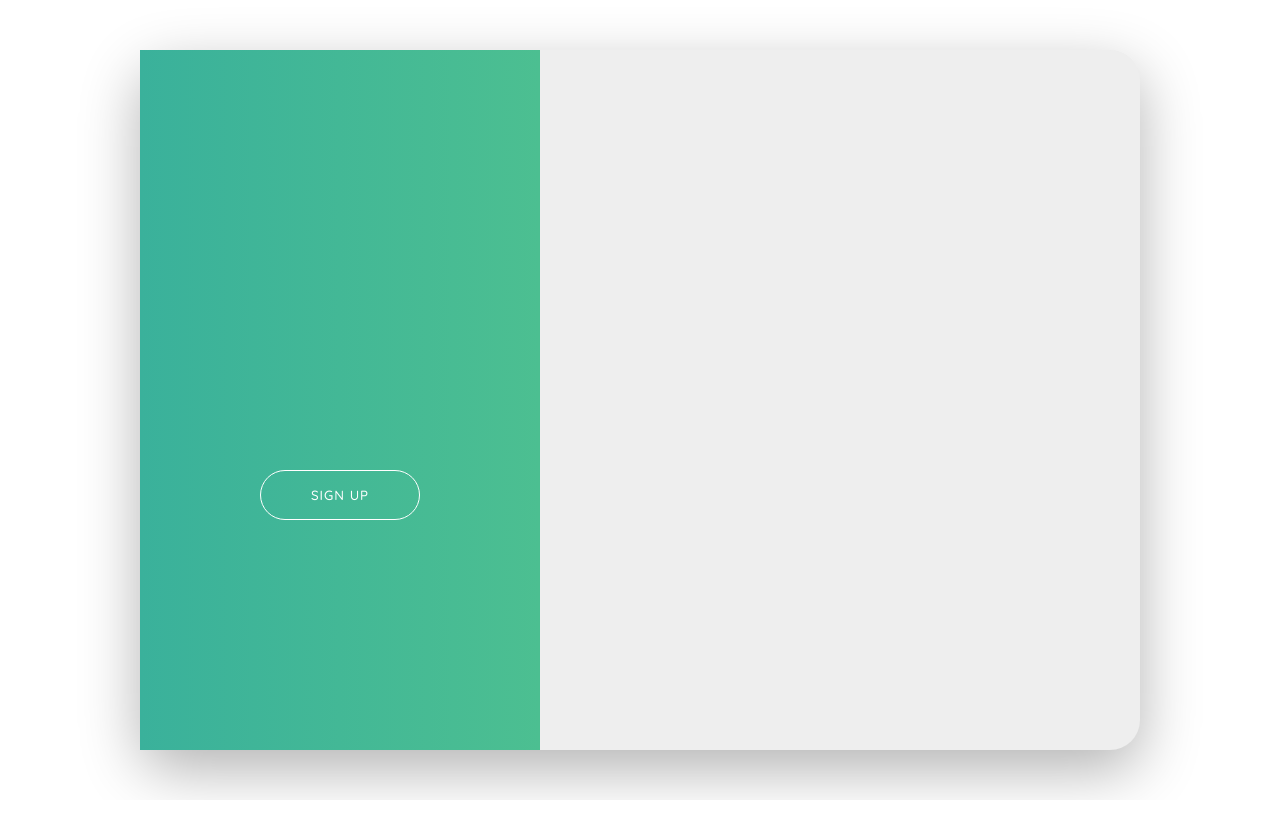
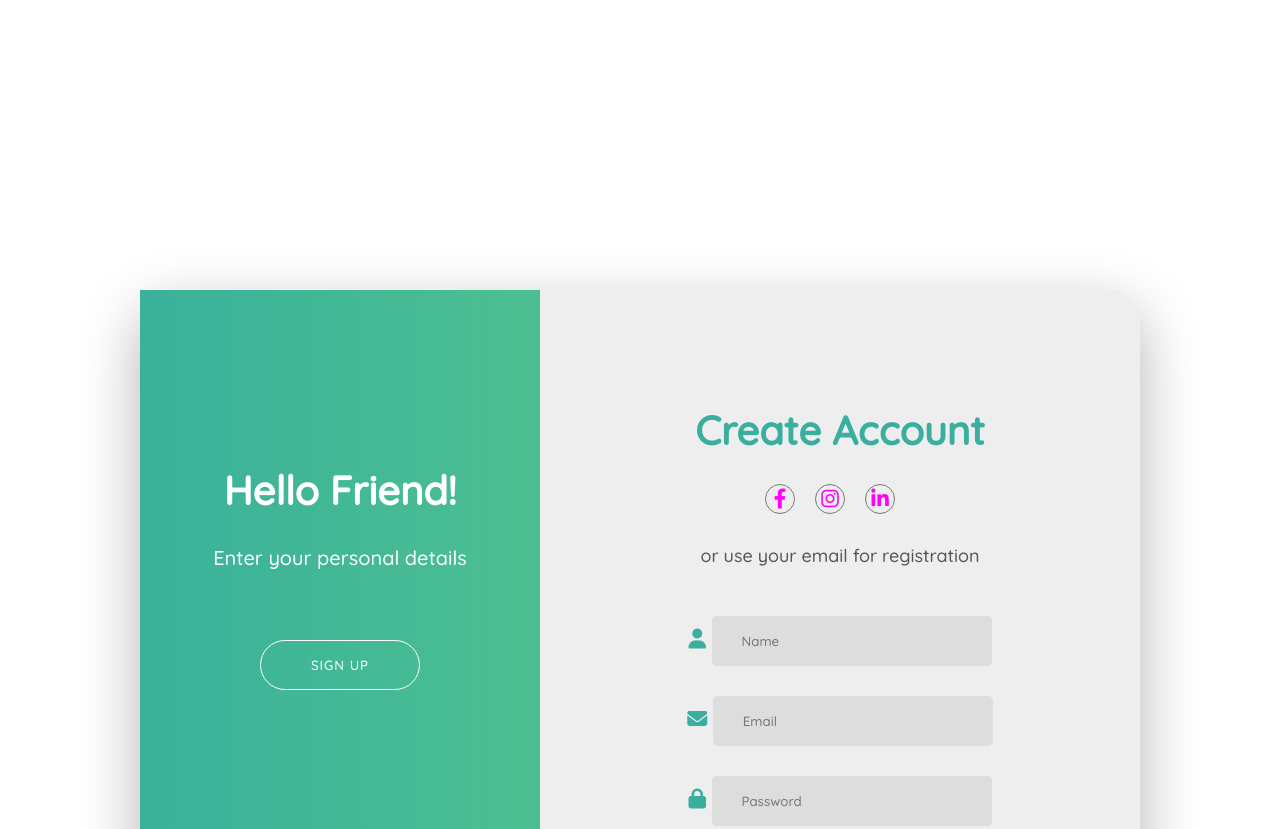
Before and after one commit to Nikki0830/Js-project-1, a plain HTML site: page signup_form/index.html in a window 1280 px wide. Shown: the top 829 px of the page. Before the commit the page ends 800 px from the top, so only its background shows below. Drawn offline with Linux system fonts and the light colour scheme.

Commit message:
Js-projects

```diff
--- a/signup_form/style.css
+++ b/signup_form/style.css
@@ -10,7 +10,7 @@ html {
 }
 .container {
   width: 100%;
-  height: 100vh;
+  height: 100vw;
   /* border:1px solid red; */
   display: flex;
   justify-content: center;
@@ -24,6 +24,22 @@ html {
   box-shadow: 0 2rem 6rem rgba(0, 0, 0, 0.3);
   position: relative;
 }
+.banner {
+  position: absolute;
+  z-index: 100;
+  left: 5rem;
+  text-align: center;
+  top: 25%;
+  color: white;
+  width: 30rem;
+}
+.banner h1 {
+  font-size: 4rem;
+  margin-bottom: 3rem;
+}
+.banner p {
+  font-size: 2rem;
+}
 .green-bg {
   width: 40%;
   height: 100%;
@@ -34,7 +50,7 @@ html {
 }
 .green-bg button {
   position: absolute;
-  top: 60%;
+  top: 50%;
   left: 50%;
   transform: translateX(-50%);
   width: 16rem;
@@ -45,5 +61,51 @@ html {
   text-transform: uppercase;
   letter-spacing: 0.1rem;
   color: #fff;
-  cursor:pointer
+  cursor: pointer;
 }
+.signup-form{
+    width:60rem;
+    height:100%;
+    position:absolute;
+    top:0;
+    left:40rem;
+    display:flex;
+    flex-direction:column;
+    justify-content: space-around;
+    align-items: center;
+    padding:10rem 0;
+}
+.signup-form{
+    font-size:2rem;
+    color:#3aaf9f;
+}
+.social-media{
+    display:flex;
+
+}
+.social-media i{
+    width:3rem;
+    height:3rem;
+    border:0.1rem solid #777;
+    border-radius:50%;
+    display:flex;
+    justify-content: center;
+    align-items: center;
+    margin-right: 2rem;
+    font-size: 2rem;
+    color:magenta;
+}
+.signup-form p{
+    font-size:1.8rem;
+    color:#555;
+    margin-bottom:2rem
+}
+.input-group input{
+    width:28rem;
+    height:5rem;
+    /* //padding:top right bottom left */
+    padding:1rem 1rem 1rem 3rem;
+    background-color: #ddd;
+    border:none;
+    border-radius:0.5rem
+}
```
